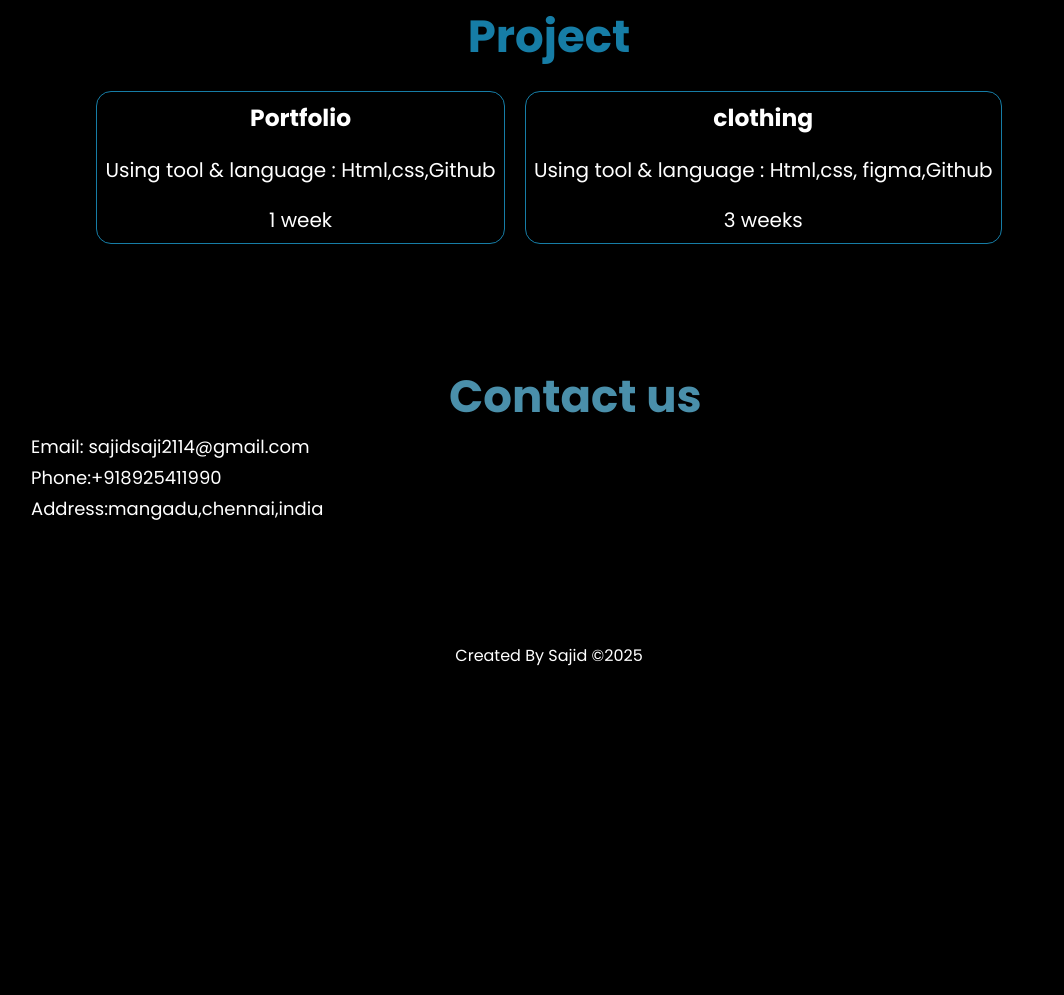
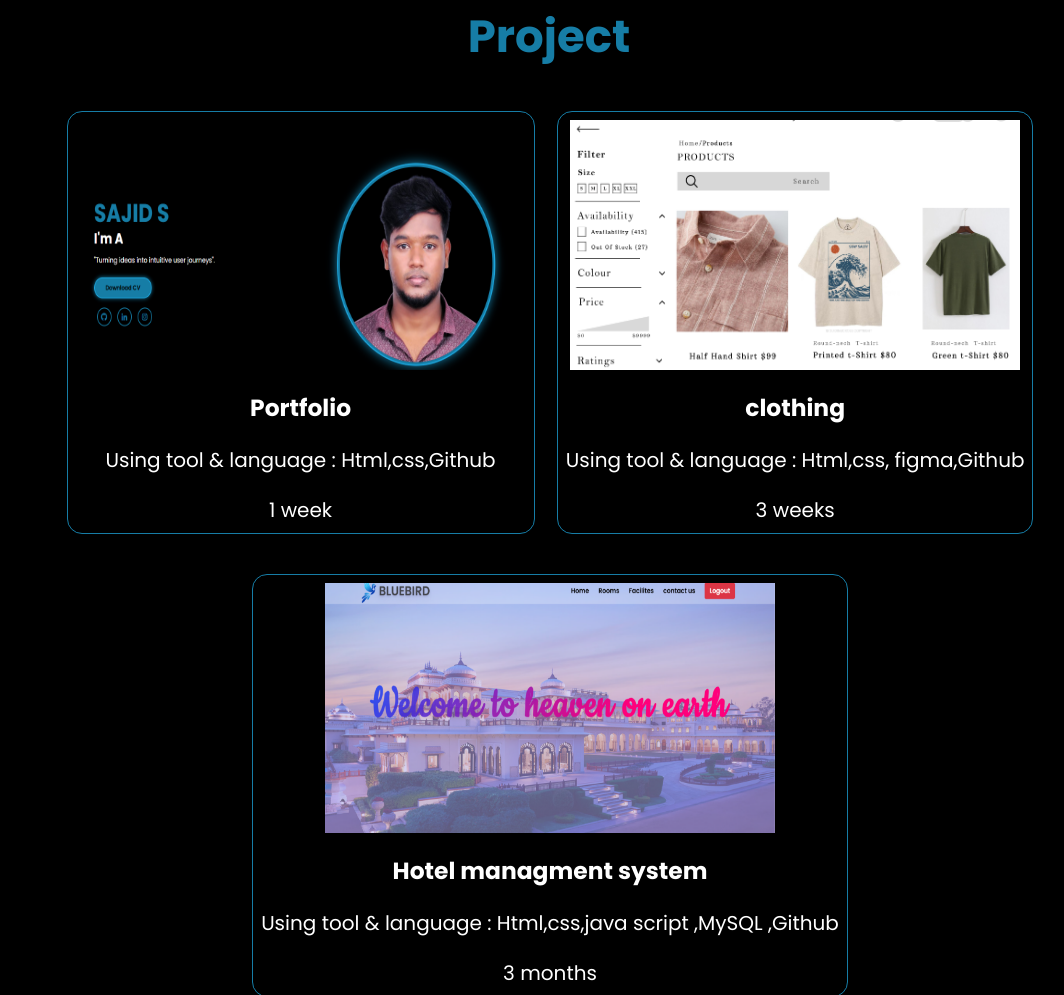
Before and after one commit to sajid0204/portfolio, a plain HTML site: page index.html in a window 1280 px wide. Shown: the part 1805-2800 px from the top of the page, without its empty margins (91-1155 px from the left). Before the commit the page ends 2473 px from the top, so only its background shows below. Drawn offline with nearby package versions, Linux system fonts and the light colour scheme.

Commit message:
Add files via upload

```diff
--- a/index.html
+++ b/index.html
@@ -86,6 +86,7 @@ solutions.</p>
 
      </section>
      <section class="skills">
+        <div>
         <div class="skillsinfo">
             <h1> Skills</h1>
             <img src="html-5.png" alt="HTML">
@@ -100,14 +101,22 @@ solutions.</p>
          <h1>Project </h1>
 
          <div class="proinfo">
+            <img src="portfolio.png" alt="">
         <h3>Portfolio</h3>
         <p>Using tool & language : Html,css,Github</P>
         <p>1 week</p>
         </div>
-                 <div class="proinfo">
+         <div class="proinfo">
+            <img src="clothin.png" alt="">
         <h3>clothing</h3>
         <P>Using tool & language : Html,css, figma,Github</P>
          <P>3 weeks</P>
+        </div>
+                 <div class="proinfo">
+            <img src="Hotel managment system.png" alt="">
+        <h3>Hotel managment system </h3>
+        <P>Using tool & language : Html,css,java script ,MySQL ,Github</P>
+         <P>3 months</P>
         </div>
         </div>
      </section>
--- a/style_responsive.css
+++ b/style_responsive.css
@@ -129,6 +129,7 @@ a{
   .btnsci .sci{
     display: flex;
     margin-top: 20px;
+    margin-bottom: 20px;
 
 }
   .btnsci .sci a {
@@ -291,11 +292,13 @@ margin: 30px;
 .pro{
     display: flex;
     justify-content: space-around;
-    height: 230px;
+    text-align: center;
+    height: 1000px;
     width: 100%;
     margin-top: 200px;
     color: white;
 }
+
 .pro h1{
     font-size: 45px;
     color: #21bbf8ab;
@@ -318,9 +321,14 @@ margin: 30px;
     border-radius: 15PX;
     font-size: 20px;
     color:  rgb(255, 255, 255);
-    margin: 0 8px;
+    margin: 20px 8px;
+    margin-left: 10px;
     transition: .5s;
 
+    }
+    .pro .proinfo img{
+        height: 250px;
+        width: 450px;
     }
 
      .pro .proinfo:hover{
@@ -331,7 +339,7 @@ margin: 30px;
         display: flex;
         background-color: rgba(0, 0, 0, 0.212);
         justify-content:start;
-       align-items: center;
+        text-align: center;
         height: 400px;
         width: 100%;
         padding: 120px;
```
Also changed, not shown: Hotel managment system.png (added), clothin.png (added), portfolio.png (added).
